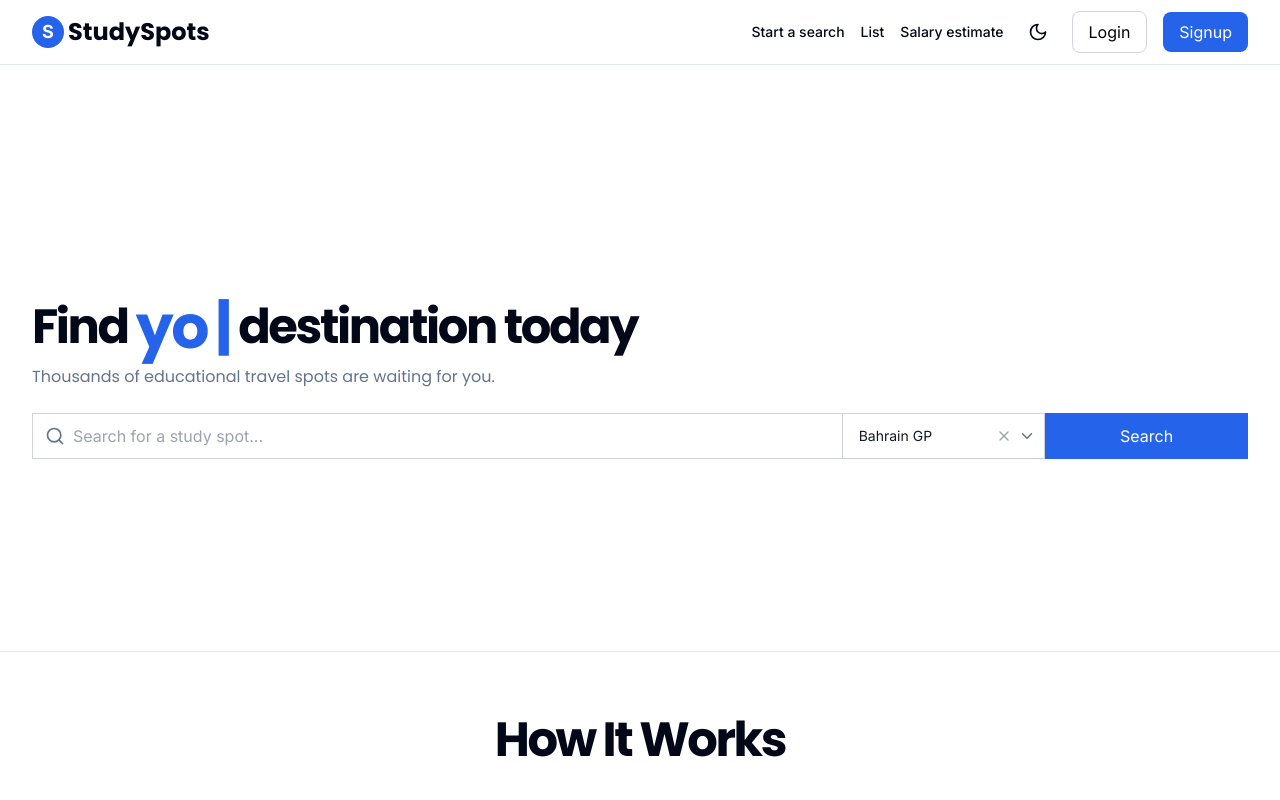
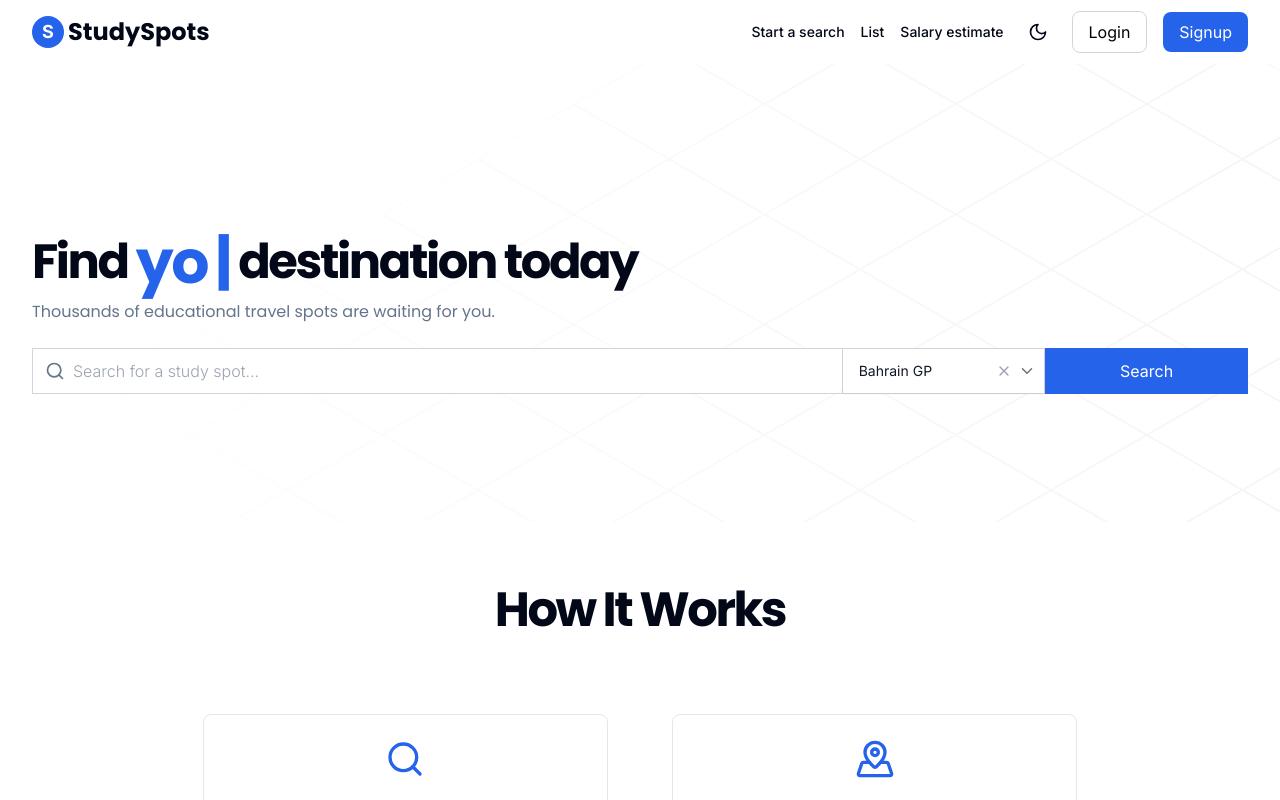
Before and after one commit to duyenlan151/study-travel-locations, a Next.js app: page / in a window 1280 px wide. Shown: the top 800 px of the page. Built offline with nearby package versions, Linux system fonts and the light colour scheme.

Commit message:
chore: update file style

```diff
--- a/package.json
+++ b/package.json
@@ -36,6 +36,7 @@
     "@tanstack/react-query": "^5.59.16",
     "@tanstack/react-query-devtools": "^5.59.16",
     "axios": "^1.8.2",
+    "clsx": "^2.1.1",
     "config": "^3.3.12",
     "date-fns": "^4.1.0",
     "lucide-react": "^0.487.0",
@@ -46,6 +47,7 @@
     "react-hook-form": "^7.53.1",
     "react-hot-toast": "^2.4.1",
     "react-icons": "^5.3.0",
+    "tailwind-merge": "^3.3.1",
     "tailwindcss": "^3.4.14",
     "winston": "^3.14.1"
   },
--- a/src/components/Header/Header.tsx
+++ b/src/components/Header/Header.tsx
@@ -9,7 +9,7 @@ import { MainNavbar } from '../Navbar';
 
 export const Header: FC<CurrentUserProps> = () => {
   return (
-    <header className="sticky top-0 z-50 w-full border-b bg-background/95 backdrop-blur">
+    <header className="sticky top-0 z-50 w-full bg-background/95 backdrop-blur">
       <div className="container flex h-16 items-center justify-between">
         <Link href="/" className="flex items-center space-x-1">
           <div className="w-8 h-8 bg-primary rounded-full flex items-center justify-center">
--- a/src/components/Home/HeroSection.tsx
+++ b/src/components/Home/HeroSection.tsx
@@ -1,4 +1,6 @@
 'use client';
+
+import Image from 'next/image';
 
 import { TypewriterLoop } from '@/components/ui';
 
@@ -6,8 +8,8 @@ import { SearchSection } from './SearchSection';
 
 export function HeroSection() {
   return (
-    <section className="border-b w-full py-12 md:py-24 lg:py-32 xl:py-48 bg-gradient-to-b from-background to-background/80">
-      <div className="container mx-auto">
+    <section className="relative w-full py-12 md:py-24 lg:py-24 xl:py-32">
+      <div className="container mx-auto relative z-20">
         <h2 className="font-bold tracking-tighter text-4xl sm:text-4xl md:text-5xl 2xl:text-6xl font-poppins pt-10 text-left">
           <div className="lg:inline-flex items-center">
             Find
@@ -22,9 +24,17 @@ export function HeroSection() {
           Thousands of educational travel spots are waiting for you.
         </p>
       </div>
-      <div className="container mx-auto">
+      <div className="container mx-auto relative z-20">
         <SearchSection />
       </div>
+      <div className="absolute inset-0 w-full h-full left-0 bottom-0 bg-gradient-to-r from-white to-transparent z-10" />
+      <Image
+        src="/images/frame-1.svg"
+        alt="Decorative background"
+        fill
+        className="absolute left-[15%] top-0 w-full h-full opacity-40 z-9"
+        priority
+      />
     </section>
   );
 }
--- a/src/components/ui/Input/Input.tsx
+++ b/src/components/ui/Input/Input.tsx
@@ -2,6 +2,8 @@
 
 import type { FieldValues, RegisterOptions } from 'react-hook-form';
 import React from 'react';
+
+import { cn } from '@/lib/cn';
 
 import type { InputProps } from './interface';
 
@@ -65,14 +67,14 @@ export const Input = <T extends FieldValues>({
         id={id}
         disabled={disabled}
         type={type}
-        className={`
+        // eslint-disable-next-line react/jsx-props-no-spreading
+        {...props}
+        className={cn(
+          `
           peer
           w-full
-          p-4
-          pt-6
           font-light
           bg-white
-          border-2
           rounded-md
           outline-none
           transition
@@ -82,11 +84,12 @@ export const Input = <T extends FieldValues>({
           ${hasError ? 'border-rose-500' : 'border-neutral-300'}
           ${hasError ? 'focus:border-rose-500' : 'focus:border-black'}
           text-neutral-800
-        `}
+          focus:outline-none focus:ring-0 focus:border-transparent
+        `,
+          props.className
+        )}
         // eslint-disable-next-line react/jsx-props-no-spreading
         {...registerProps}
-        // eslint-disable-next-line react/jsx-props-no-spreading
-        {...props}
       />
 
       {label && (
--- /dev/null
+++ b/src/lib/cn.ts
@@ -0,0 +1,8 @@
+'use client';
+
+import { clsx } from 'clsx';
+import { twMerge } from 'tailwind-merge';
+
+export function cn(...inputs: any[]) {
+  return twMerge(clsx(inputs));
+}
```
Also changed, not shown: src/lib/index.ts (+10 -1 lines), public/images/frame-1.svg (added), 1 other file (tests, documents, lock files or other folders).
